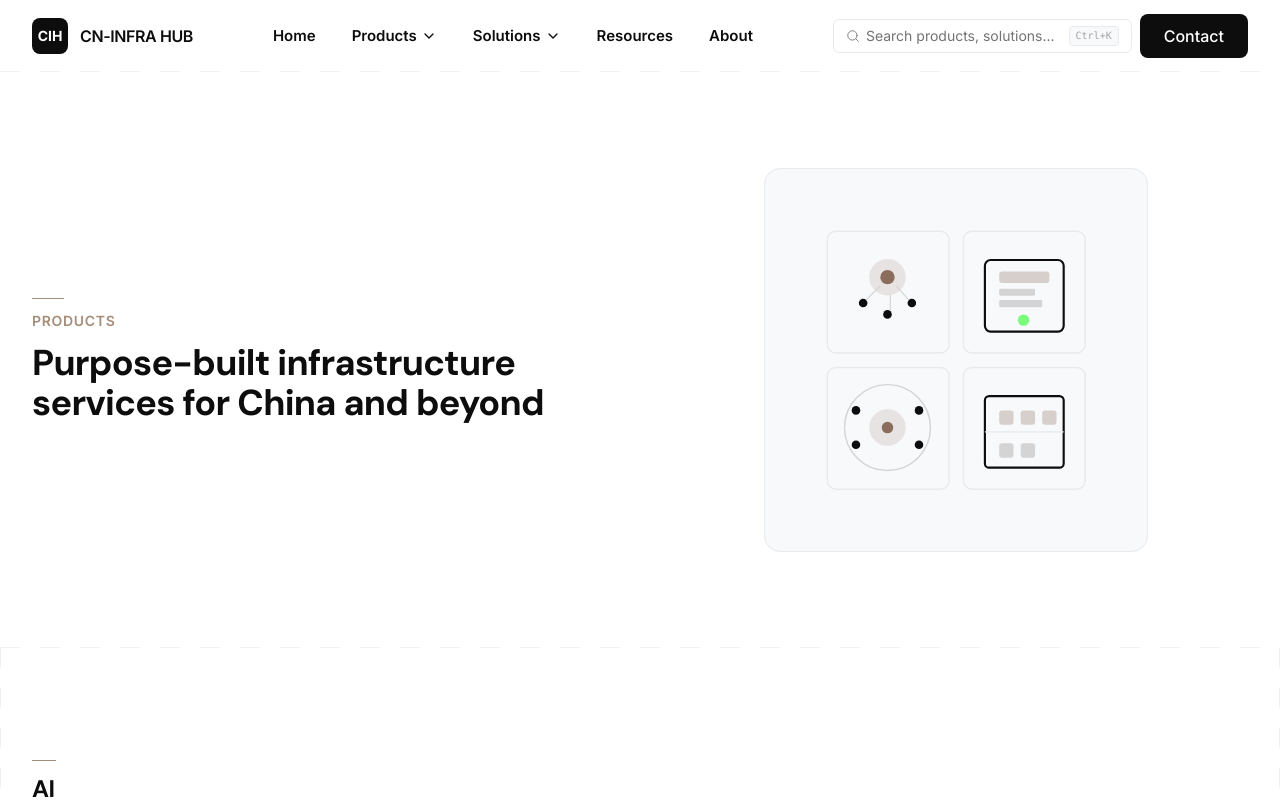
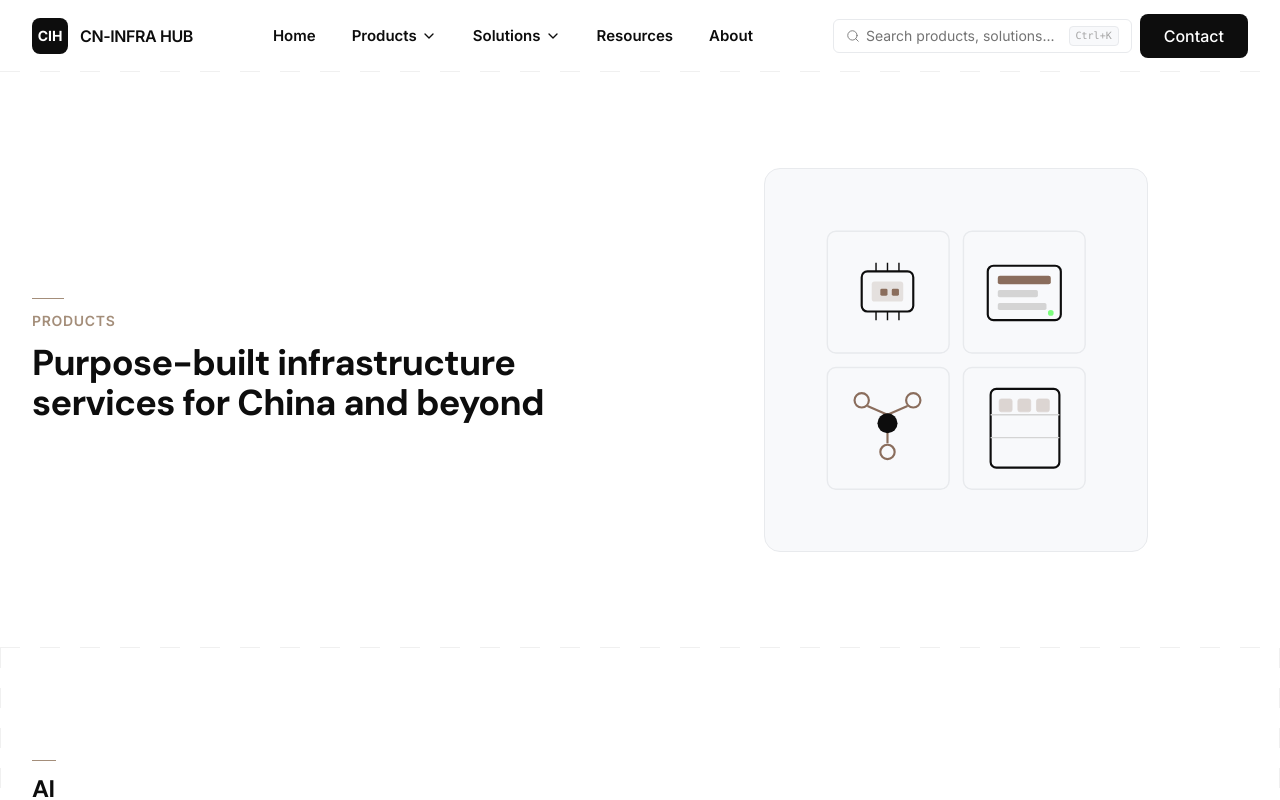
Before and after one commit to emoqbao/cninfrahub, a Next.js app: page /products in a window 1280 px wide. Shown: the top 800 px of the page. Built offline with nearby package versions, Linux system fonts and the light colour scheme.

Commit message:
Polish home/product SVGs, fix encoding, remove i18n

```diff
--- a/src/app/products/page.tsx
+++ b/src/app/products/page.tsx
@@ -32,37 +32,40 @@ export default function ProductsPage() {
             <div className="hidden lg:flex items-center justify-center">
               <div className="relative w-full max-w-sm aspect-square rounded-2xl border border-border bg-surface-alt flex items-center justify-center">
                 <svg viewBox="0 0 200 200" className="w-3/4 h-3/4" fill="none">
-                  <rect x="10" y="10" width="85" height="85" rx="6" fill="none" stroke="#e8eaed" strokeWidth="1" />
-                  <circle cx="52" cy="42" r="12" fill="#8a6d5c" opacity="0.15" stroke="#8a6d5c" strokeWidth="1.5" />
-                  <circle cx="52" cy="42" r="5" fill="#8a6d5c" />
-                  <circle cx="35" cy="60" r="3" fill="#0d0d0d" />
-                  <circle cx="52" cy="68" r="3" fill="#0d0d0d" />
-                  <circle cx="69" cy="60" r="3" fill="#0d0d0d" />
-                  <line x1="47" y1="48" x2="37" y2="58" stroke="#d4d4d4" strokeWidth="0.8" />
-                  <line x1="54" y1="54" x2="54" y2="65" stroke="#d4d4d4" strokeWidth="0.8" />
-                  <line x1="58" y1="48" x2="67" y2="58" stroke="#d4d4d4" strokeWidth="0.8" />
-                  <rect x="105" y="10" width="85" height="85" rx="6" fill="none" stroke="#e8eaed" strokeWidth="1" />
-                  <rect x="120" y="30" width="55" height="50" rx="4" stroke="#0d0d0d" strokeWidth="1.5" fill="none" />
-                  <rect x="130" y="38" width="35" height="8" rx="2" fill="#8a6d5c" opacity="0.3" />
-                  <rect x="130" y="50" width="25" height="5" rx="1" fill="#d4d4d4" />
-                  <rect x="130" y="58" width="30" height="5" rx="1" fill="#d4d4d4" />
-                  <circle cx="147" cy="72" r="4" fill="#0f0" opacity="0.5" />
-                  <rect x="10" y="105" width="85" height="85" rx="6" fill="none" stroke="#e8eaed" strokeWidth="1" />
-                  <circle cx="52" cy="147" r="30" stroke="#d4d4d4" strokeWidth="1" fill="none" />
-                  <circle cx="52" cy="147" r="12" fill="#8a6d5c" opacity="0.15" stroke="#8a6d5c" strokeWidth="1.5" />
-                  <circle cx="52" cy="147" r="4" fill="#8a6d5c" />
-                  <circle cx="30" cy="135" r="3" fill="#0d0d0d" />
-                  <circle cx="74" cy="135" r="3" fill="#0d0d0d" />
-                  <circle cx="30" cy="159" r="3" fill="#0d0d0d" />
-                  <circle cx="74" cy="159" r="3" fill="#0d0d0d" />
-                  <rect x="105" y="105" width="85" height="85" rx="6" fill="none" stroke="#e8eaed" strokeWidth="1" />
-                  <rect x="120" y="125" width="55" height="50" rx="3" stroke="#0d0d0d" strokeWidth="1.5" fill="none" />
-                  <line x1="120" y1="150" x2="175" y2="150" stroke="#e8eaed" strokeWidth="1" />
-                  <rect x="130" y="135" width="10" height="10" rx="2" fill="#8a6d5c" opacity="0.3" />
-                  <rect x="145" y="135" width="10" height="10" rx="2" fill="#8a6d5c" opacity="0.3" />
-                  <rect x="160" y="135" width="10" height="10" rx="2" fill="#8a6d5c" opacity="0.3" />
-                  <rect x="130" y="158" width="10" height="10" rx="2" fill="#d4d4d4" />
-                  <rect x="145" y="158" width="10" height="10" rx="2" fill="#d4d4d4" />
+                  {/* AI — top left */}
+                  <rect x="10" y="10" width="85" height="85" rx="6" stroke="#e8eaed" strokeWidth="1" />
+                  <rect x="34" y="38" width="36" height="28" rx="4" stroke="#0d0d0d" strokeWidth="1.5" />
+                  <rect x="41" y="45" width="22" height="14" rx="2" fill="#8a6d5c" opacity="0.18" />
+                  <rect x="47" y="50" width="5" height="5" rx="1" fill="#8a6d5c" />
+                  <rect x="55" y="50" width="5" height="5" rx="1" fill="#8a6d5c" />
+                  <path d="M44 38 L44 32 M52 38 L52 32 M60 38 L60 32 M44 66 L44 72 M52 66 L52 72 M60 66 L60 72" stroke="#0d0d0d" strokeWidth="1" />
+
+                  {/* COMPUTE — top right */}
+                  <rect x="105" y="10" width="85" height="85" rx="6" stroke="#e8eaed" strokeWidth="1" />
+                  <rect x="122" y="34" width="51" height="38" rx="4" stroke="#0d0d0d" strokeWidth="1.5" />
+                  <rect x="129" y="41" width="37" height="6" rx="1.5" fill="#8a6d5c" />
+                  <rect x="129" y="51" width="28" height="5" rx="1.25" fill="#d4d4d4" />
+                  <rect x="129" y="60" width="34" height="5" rx="1.25" fill="#d4d4d4" />
+                  <circle cx="166" cy="67" r="2" fill="#0f0" opacity="0.5" />
+
+                  {/* NETWORK — bottom left */}
+                  <rect x="10" y="105" width="85" height="85" rx="6" stroke="#e8eaed" strokeWidth="1" />
+                  <line x1="52" y1="138" x2="38" y2="132" stroke="#8a6d5c" strokeWidth="1.5" />
+                  <line x1="52" y1="138" x2="66" y2="132" stroke="#8a6d5c" strokeWidth="1.5" />
+                  <line x1="52" y1="150" x2="52" y2="158" stroke="#8a6d5c" strokeWidth="1.5" />
+                  <circle cx="52" cy="144" r="7" fill="#0d0d0d" />
+                  <circle cx="34" cy="128" r="5" fill="#f8f9fb" stroke="#8a6d5c" strokeWidth="1.5" />
+                  <circle cx="70" cy="128" r="5" fill="#f8f9fb" stroke="#8a6d5c" strokeWidth="1.5" />
+                  <circle cx="52" cy="164" r="5" fill="#f8f9fb" stroke="#8a6d5c" strokeWidth="1.5" />
+
+                  {/* DATA CENTER — bottom right */}
+                  <rect x="105" y="105" width="85" height="85" rx="6" stroke="#e8eaed" strokeWidth="1" />
+                  <rect x="124" y="120" width="48" height="55" rx="4" stroke="#0d0d0d" strokeWidth="1.5" />
+                  <line x1="124" y1="138" x2="172" y2="138" stroke="#d4d4d4" strokeWidth="1" />
+                  <line x1="124" y1="154" x2="172" y2="154" stroke="#d4d4d4" strokeWidth="1" />
+                  <rect x="130" y="127" width="9" height="9" rx="1.5" fill="#8a6d5c" opacity="0.25" stroke="#8a6d5c" strokeWidth="0.5" />
+                  <rect x="143" y="127" width="9" height="9" rx="1.5" fill="#8a6d5c" opacity="0.25" stroke="#8a6d5c" strokeWidth="0.5" />
+                  <rect x="156" y="127" width="9" height="9" rx="1.5" fill="#8a6d5c" opacity="0.25" stroke="#8a6d5c" strokeWidth="0.5" />
                 </svg>
               </div>
             </div>
--- a/src/components/home/TrustStats.tsx
+++ b/src/components/home/TrustStats.tsx
@@ -1,5 +1,5 @@
 export const trustStats = [
-  { title: "One Invoice", desc: "All providers, all services 鈥?unified billing and SLA" },
+  { title: "One Invoice", desc: "All providers, all services — unified billing and SLA" },
   { title: "Below-Market Pricing", desc: "Aggregated procurement beats direct enterprise rates" },
   { title: "Neutral & Independent", desc: "Carrier-agnostic; we always pick the best fit for you" },
   { title: "Compliance by Default", desc: "Regulatory complexity stays on our side, not yours" },
--- a/src/components/layout/SearchModal.tsx
+++ b/src/components/layout/SearchModal.tsx
@@ -5,7 +5,6 @@ import Link from "next/link";
 import { Search, X, ArrowRight } from 'lucide-react'
 import { useRouter } from "next/navigation";
 import { search, type SearchResult } from "@/lib/search";
-import { t } from "@/lib/i18n/translations";
 
 interface SearchModalProps {
   open: boolean;
@@ -77,7 +76,7 @@ export default function SearchModal({ open, onClose }: SearchModalProps) {
               type="text"
               value={query}
               onChange={(e) => handleQuery(e.target.value)}
-              placeholder={t("search.placeholder")}
+              placeholder="Search products, solutions..."
               className="flex-1 text-sm bg-transparent outline-none text-[#0d0d0d] placeholder:text-[#a3a3a3]"
             />
             <kbd className="hidden sm:inline-flex items-center rounded border border-[#e8eaed] bg-[#f8f9fb] px-1.5 py-0.5 text-[10px] text-[#a3a3a3]">
@@ -93,7 +92,7 @@ export default function SearchModal({ open, onClose }: SearchModalProps) {
             <ul ref={listRef} className="max-h-72 overflow-y-auto py-2">
               {results.length === 0 ? (
                 <li className="px-4 py-6 text-center text-sm text-[#a3a3a3]">
-                  {t("search.noResults")}
+                  No results found
                 </li>
               ) : (
                 results.map((result, i) => (
--- a/src/lib/i18n/context.tsx
+++ /dev/null
@@ -1,31 +0,0 @@
-"use client";
-
-import { createContext, useContext, useState, useEffect, type ReactNode } from "react";
-
-interface I18nContextType {
-  lang: string;
-}
-
-const I18nContext = createContext<I18nContextType>({
-  lang: "en",
-});
-
-export function I18nProvider({ children }: { children: ReactNode }) {
-  const [mounted, setMounted] = useState(false);
-
-  useEffect(() => {
-    setMounted(true);
-  }, []);
-
-  if (!mounted) return null;
-
-  return (
-    <I18nContext.Provider value={{ lang: "en" }}>
-      {children}
-    </I18nContext.Provider>
-  );
-}
-
-export function useLanguage() {
-  return useContext(I18nContext);
-}
--- a/src/lib/i18n/translations.ts
+++ /dev/null
@@ -1,30 +0,0 @@
-export const translations = {
-  "nav.home": "Home",
-  "nav.products": "Products",
-  "nav.solutions": "Solutions",
-  "nav.resources": "Resources",
-  "nav.about": "About",
-  "nav.contact": "Contact",
-  "mega.viewAll": "View all products",
-  "mega.products": "products",
-  "search.placeholder": "Search products, solutions...",
-  "search.noResults": "No results found",
-  "search.title": "Search",
-  "footer.products": "Products",
-  "footer.solutions": "Solutions",
-  "footer.resources": "Resources",
-  "footer.company": "Company",
-  "footer.whitePapers": "White Papers",
-  "footer.caseStudies": "Case Studies",
-  "footer.guides": "Guides",
-  "footer.about": "About",
-  "footer.contact": "Contact",
-  "footer.tagline": "Infrastructure Without Borders",
-  "footer.rights": "All rights reserved.",
-  "cta.explore": "Explore Products",
-  "cta.talk": "Talk to Us",
-} as const;
-
-export function t(key: string): string {
-  return (translations as Record<string, string>)[key] ?? key;
-}
```
Also changed, not shown: src/components/home/Hero.tsx (+38 -11 lines), 1 other file (tests, documents, lock files or other folders).
